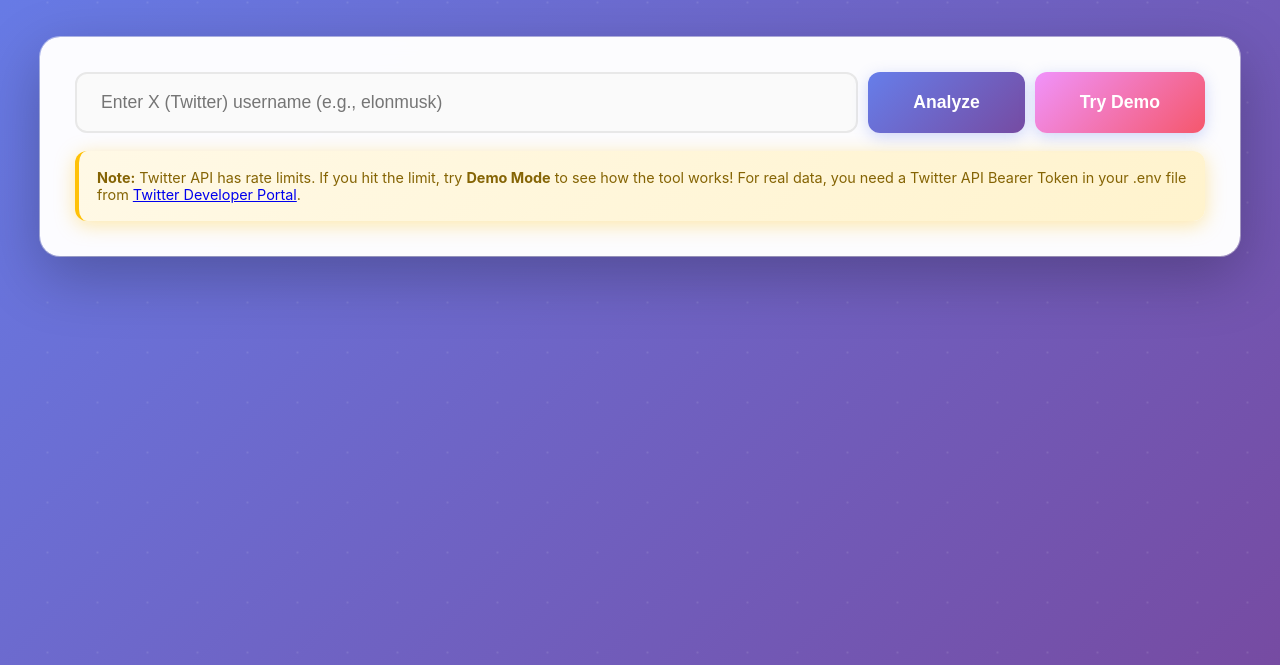
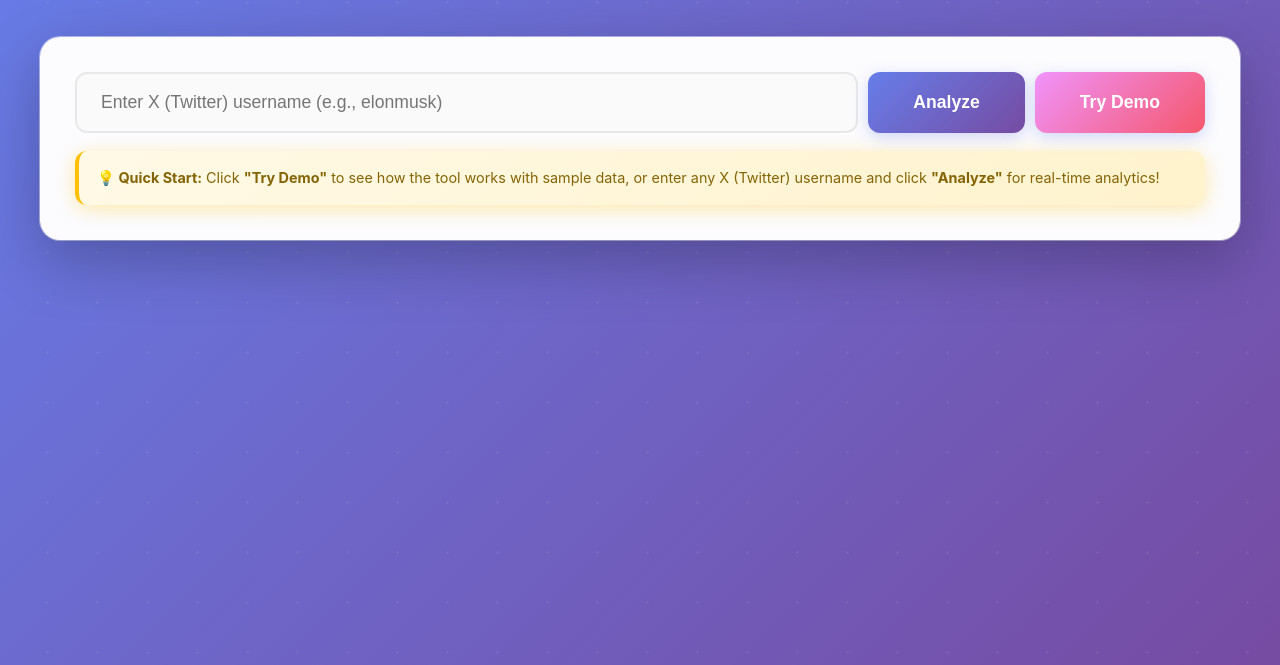
Before and after one commit to YousufAziz1/real-time-analytics, a website: page public/index.html in a window 1280 px wide. Shown: the part 135-800 px from the top of the page. Drawn offline with Linux system fonts and the light colour scheme.

Commit message:
Update UI messaging for better user experience

```diff
--- a/public/index.html
+++ b/public/index.html
@@ -698,8 +698,7 @@
                 <button id="demoBtn" onclick="analyzeUser(true)" style="background: linear-gradient(135deg, #f093fb 0%, #f5576c 100%);">Try Demo</button>
             </div>
             <div class="note-box">
-                <strong>Note:</strong> Twitter API has rate limits. If you hit the limit, try <strong>Demo Mode</strong> to see how the tool works!
-                For real data, you need a Twitter API Bearer Token in your .env file from <a href="https://developer.twitter.com/" target="_blank">Twitter Developer Portal</a>.
+                <strong>💡 Quick Start:</strong> Click <strong>"Try Demo"</strong> to see how the tool works with sample data, or enter any X (Twitter) username and click <strong>"Analyze"</strong> for real-time analytics!
             </div>
             <div class="error-message" id="errorMessage"></div>
             <div class="loading" id="loading">
```
